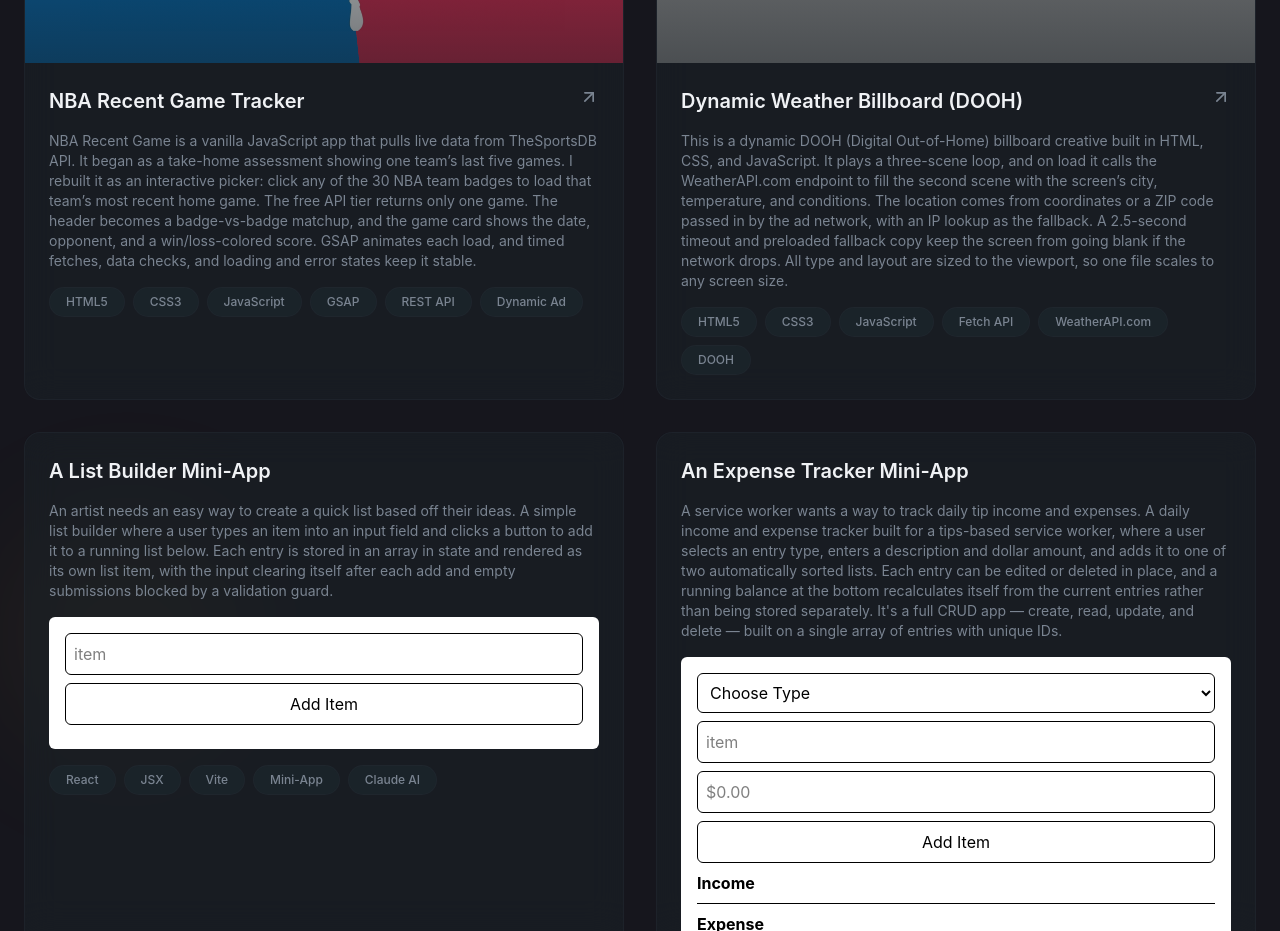
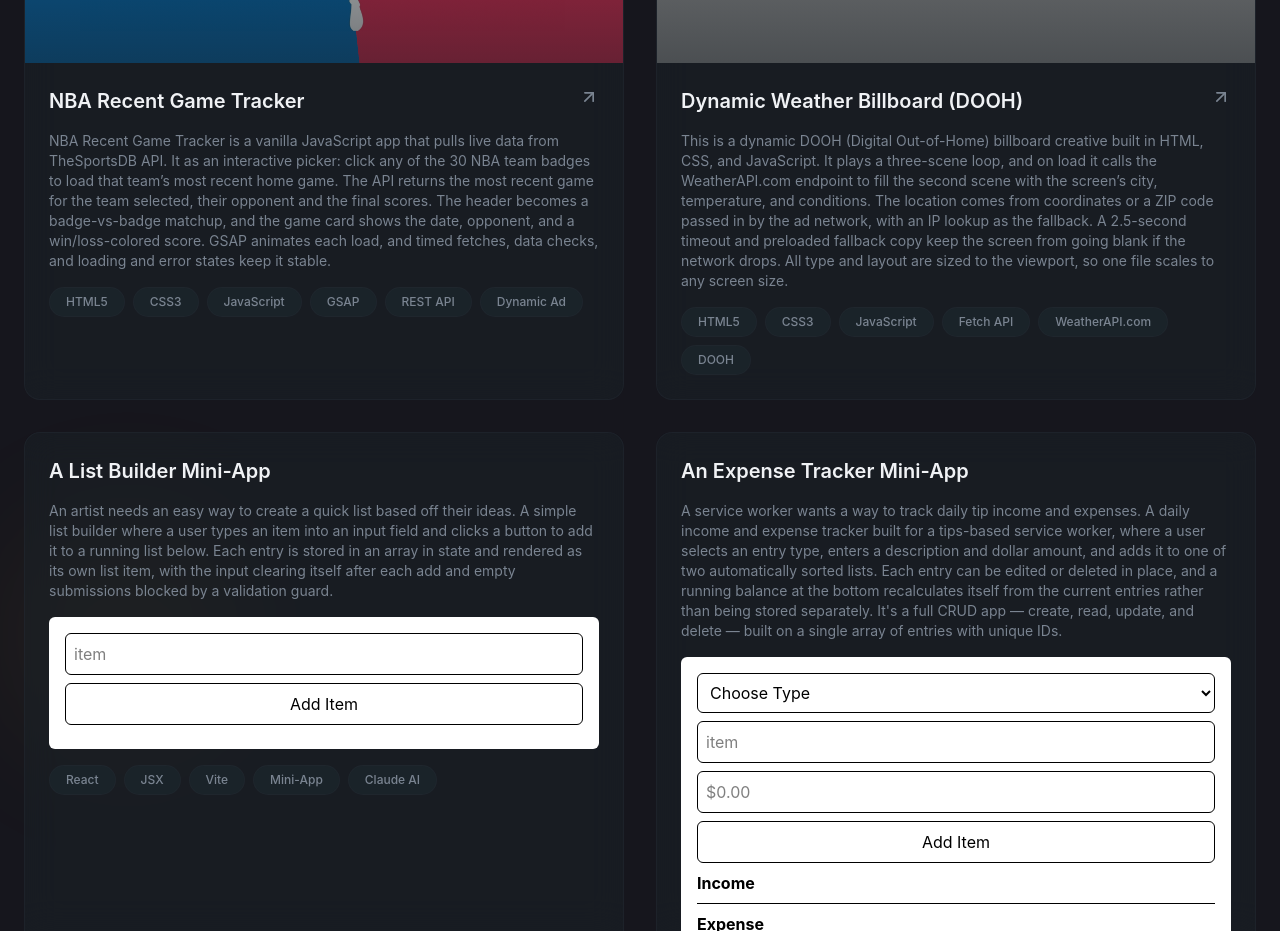
Before and after one commit to Riot-Mind-Studios-LLC/creative-dev-portfolio, a React (Vite) app: page / in a window 1280 px wide. Shown: the part 5560-6491 px from the top of the page. Built offline with nearby package versions, Linux system fonts and the light colour scheme; grey boxes are pictures that could not be loaded.

Commit message:
updated the projects section with current info

```diff
--- a/src/sections/Projects.jsx
+++ b/src/sections/Projects.jsx
@@ -60,7 +60,7 @@ const projects = [
   {
     title: "NBA Recent Game Tracker",
     description:
-      "NBA Recent Game is a vanilla JavaScript app that pulls live data from TheSportsDB API. It began as a take-home assessment showing one team’s last five games. I rebuilt it as an interactive picker: click any of the 30 NBA team badges to load that team’s most recent home game. The free API tier returns only one game. The header becomes a badge-vs-badge matchup, and the game card shows the date, opponent, and a win/loss-colored score. GSAP animates each load, and timed fetches, data checks, and loading and error states keep it stable.",
+      "NBA Recent Game Tracker is a vanilla JavaScript app that pulls live data from TheSportsDB API. It as an interactive picker: click any of the 30 NBA team badges to load that team’s most recent home game. The API returns the most recent game for the team selected, their opponent and the final scores. The header becomes a badge-vs-badge matchup, and the game card shows the date, opponent, and a win/loss-colored score. GSAP animates each load, and timed fetches, data checks, and loading and error states keep it stable.",
     image: project7,
     tags: ["HTML5", "CSS3", "JavaScript", "GSAP", "REST API", "Dynamic Ad"],
     link: "/creative-dev-portfolio/apps/api-list-module/index.html",
```
